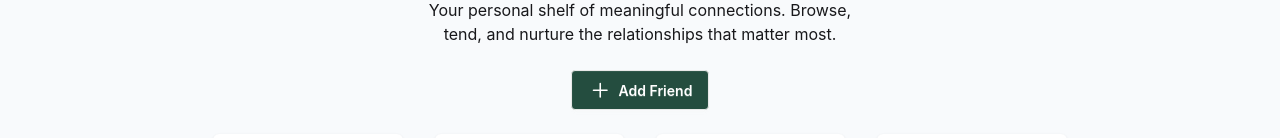
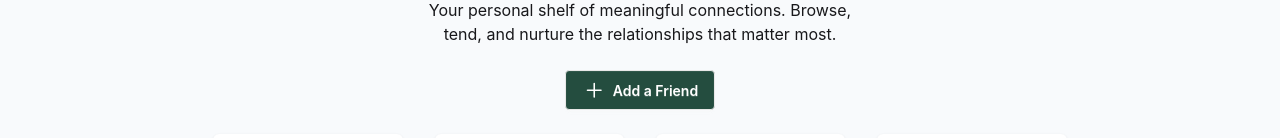
Before and after one commit to rifadhossainrabbi/KinKeeper-Assignment-7, a React (Vite) app: page / in a window 1280 px wide. Shown: the part 195-333 px from the top of the page. Built offline with nearby package versions, Linux system fonts and the light colour scheme.

Commit message:
Banner button change

```diff
--- a/src/pages/homePage/AddFriend.jsx
+++ b/src/pages/homePage/AddFriend.jsx
@@ -14,7 +14,7 @@ const AddFriend = () => {
         </p>
         <button className="btn bg-[#244d3f] text-white flex items-center justify-center mx-auto">
           <GoPlus size={25} />
-          Add Friend
+          Add a Friend
         </button>
         <div className="grid grid-cols-2 md:grid-cols-2 lg:grid-cols-3 xl:grid-cols-4 gap-8 text-center">
           <div className="px-5 py-7 shadow bg-white rounded-md">
```
